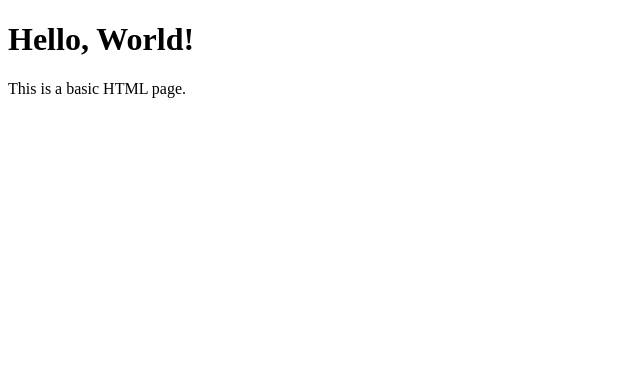
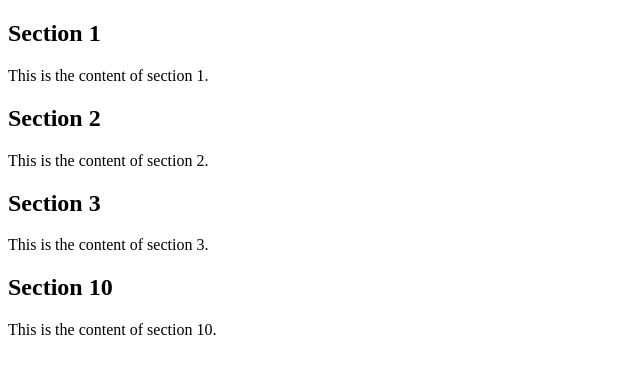
Before and after one commit to zissium/sourin_com, a plain HTML site: page index.html in a window 1280 px wide. Shown: the whole page, without its empty margins (0-640 px from the left). Drawn offline with nearby package versions, Linux system fonts and the light colour scheme.

Commit message:
文件提交

```diff
--- a/index.html
+++ b/index.html
@@ -9,7 +9,26 @@
     <script src="wow.js"></script>
 </head>
 <body>
-    <h1>Hello, World!</h1>
-    <p>This is a basic HTML page.</p>
+    <section class="section1">
+        <h2>Section 1</h2>
+        <p>This is the content of section 1.</p>
+    </section>
+
+    <section class="section2">
+        <h2>Section 2</h2>
+        <p>This is the content of section 2.</p>
+    </section>
+
+    <section class="section3">
+        <h2>Section 3</h2>
+        <p>This is the content of section 3.</p>
+    </section>
+
+    <!-- 依次添加更多的 section 元素，每个都具有不同的类名 -->
+
+    <section class="section10">
+        <h2>Section 10</h2>
+        <p>This is the content of section 10.</p>
+    </section>
 </body>
 </html>
```
